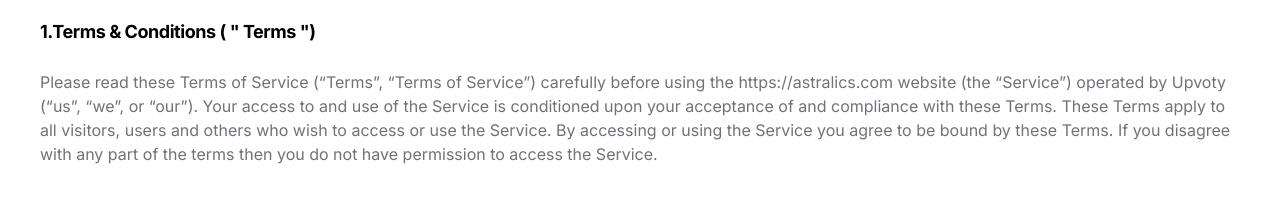
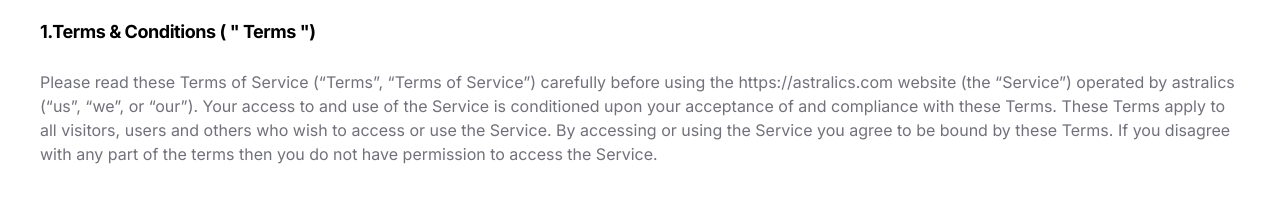
Before and after one commit to ramezj/astralics, a Next.js app in the folder client/: page /terms in a window 1280 px wide. Shown: the part 159-375 px from the top of the page. Built offline with nearby package versions, Linux system fonts and the light colour scheme; no server answers.

Commit message:
TOC update

```diff
--- a/client/pages/terms/index.js
+++ b/client/pages/terms/index.js
@@ -12,7 +12,7 @@ export default function Terms() {
         <Separator className="my-6" />
         <h2 className='text-lg font-bold tracking-tight text-black dark:text-white'>1.Terms & Conditions ( " Terms ")</h2>
         <p className='text-muted-foreground'>
-        Please read these Terms of Service (“Terms”, “Terms of Service”) carefully before using the https://astralics.com website (the “Service”) operated by Upvoty (“us”, “we”, or “our”).
+        Please read these Terms of Service (“Terms”, “Terms of Service”) carefully before using the https://astralics.com website (the “Service”) operated by astralics (“us”, “we”, or “our”).
 Your access to and use of the Service is conditioned upon your acceptance of and compliance with these Terms. These Terms apply to all visitors, users and others who wish to access or use the Service.
 By accessing or using the Service you agree to be bound by these Terms. If you disagree with any part of the terms then you do not have permission to access the Service.
         </p>
```
